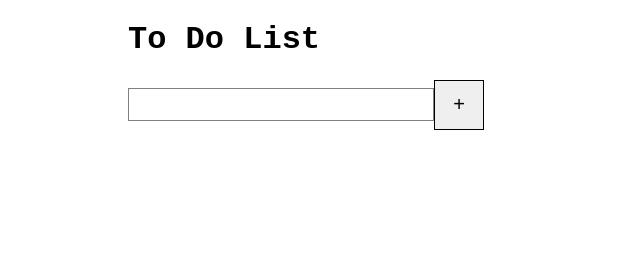
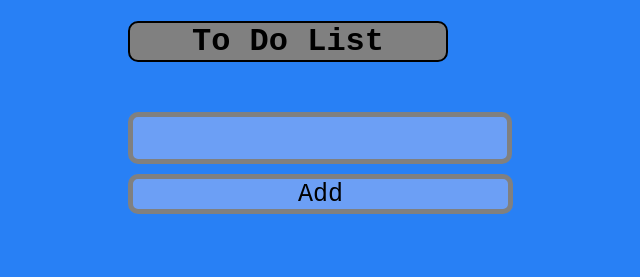
Before and after one commit to jumongers27/jumongers27.github.io, a plain HTML site: page main.html in a window 1280 px wide. Shown: the whole page, without its empty margins (352-992 px from the left). Drawn offline with Linux system fonts and the light colour scheme.

Commit message:
2nd commit

```diff
--- a/main.html
+++ b/main.html
@@ -7,13 +7,13 @@
     <title>To Do List</title>
 </head>
 <body>
-    <h1>To Do List</h1>
+    <h1 id="todolist">To Do List</h1>
     <div class = 'container'>
-        <input id="inputBox" type="text"><button id="addBtn">+</button>
+        <input id="inputBox" type="text"><button id="addBtn">Add</button>
         <div class="to-dos" id="toDoBox">
 
         </div>
     </div>
-    <script src= "script.js"></script>
+    <script src="script.js"></script>
 </body>
 </html>
--- a/style.css
+++ b/style.css
@@ -1,37 +1,62 @@
 html, body {
+    background-color: #2880F5;
     width: 50%;
     margin: 0 auto;
     font-family: 'Courier New', Courier, monospace;
 }
 
-.container {
-    width: 360px;
+#todolist {
+    margin-bottom: 50px;
+    background-color: gray;
+    border: 2px solid black;
+    border-radius: 10px;
+    text-align: center;
 }
 
+
+
+
+
+
+
 #inputBox {
-    width: 300px;
-    height: 46;
-    border: 1px solid gray;
+    text-align: center;
+    background-color: #6C9FF5;
+    width: 370px;
+    height: 40px;
+    border: 5px solid gray;
+    border-radius: 10px;
     outline: none;
     font-size: 25px;
+    font-family: 'Courier New', Courier, monospace;
     vertical-align: middle;
 
 }
 
 #addBtn {
-    height: 50px;
-    width: 50px;
-    border: 1px solid black;
-    vertical-align: middle;
-    font-size: 20px;
+    margin-top: 10px;
+    margin-bottom: 60px;
+    background-color: #6C9FF5;
+    height: 40px;
+    width: 385px;
+    border: 5px solid gray;
+    border-radius: 10px;
+    font-size: 25px;
+    text-align: center;
+    font-family: 'Courier New', Courier, monospace;
 }
 
-.to-dos {
-    margin-top: 25px
+
+.paragraph {
+    height: 20px;
+    width: 20px;
+    color: black;
 }
 
 .paragraph-styling {
-    margin: 0;
+
+    text-align: left;
     cursor: pointer;
-    font-size: 20px;
+    font-size: 30px;
+
 }
```
